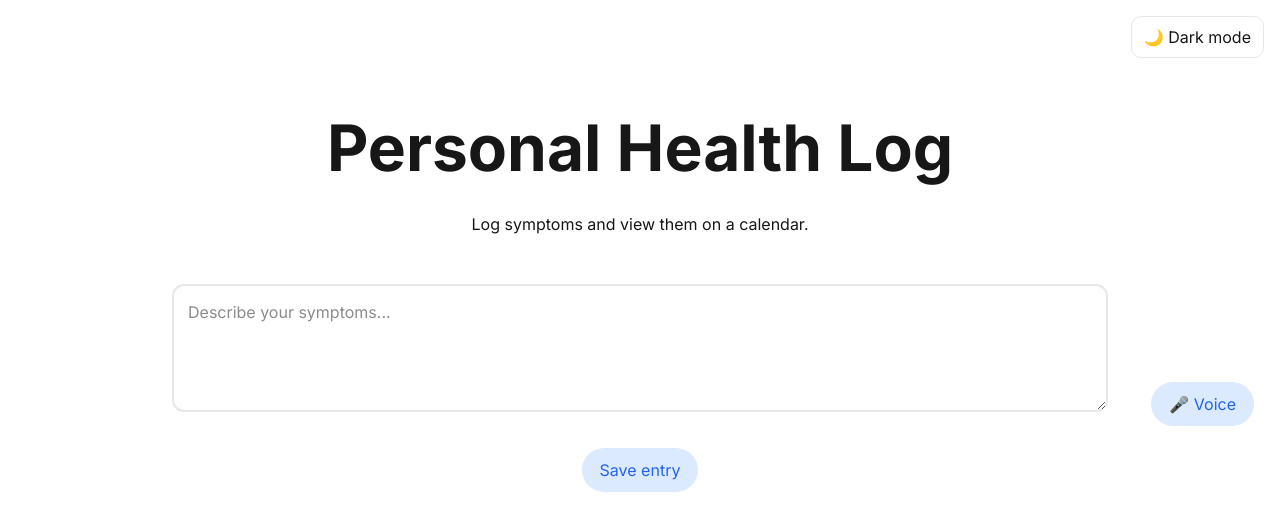
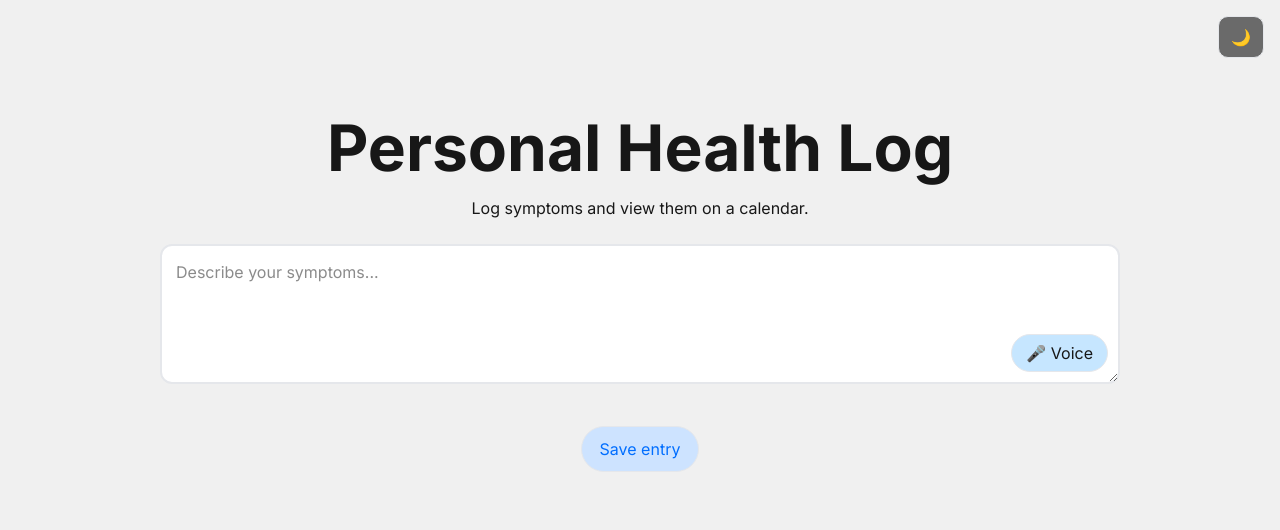
Before and after one commit to misotofu7/personal-health-log, a Next.js app: page / in a window 1280 px wide. Shown: the top 530 px of the page. Built offline with nearby package versions, Linux system fonts and the light colour scheme.

Commit message:
style: standardize color variables and button hover states
- Completed current basic features on default page
- Fix inconsistent variable naming across buttons
- Apply hover states for voice, save, and theme toggle buttons
- Clean up unused and duplicate color definitions

```diff
--- a/src/app/components/ThemeToggle.js
+++ b/src/app/components/ThemeToggle.js
@@ -26,9 +26,9 @@ export default function ThemeToggle() {
       type="button"
       onClick={toggleTheme}
       className="theme-toggle"
-      aria-label="Toggle dark mode"
+      aria-label="Toggle light and dark mode"
     >
-      {theme === "light" ? "🌙 Dark mode" : "☀️ Light mode"}
+      {theme === "light" ? "🌙" : "☀️"}
     </button>
   );
 }
--- a/src/app/globals.css
+++ b/src/app/globals.css
@@ -1,48 +1,73 @@
 @import "tailwindcss";
 
 :root {
-  --background: #ffffff;
+  /* Base surfaces */
+  --background: #f0f0f0;
   --foreground: #171717;
-  --card: #ffffff;
+  --textbox: #ffffff;
   --border: #e5e7eb;
-  --accent: #2563eb;
-  --accent-light: #dbeafe;
+
+  /* Accent */
+  --accent: #006eff;
+  --accent-hover: #0057cc;
+  --accent-light: #cde3ff;
+
+  /* Buttons */
+  --voice-bg: #c6e6ff;
+  --voice-hover: #006eff;
+
+  --save-bg: #cde3ff;
+  --save-hover: #006eff;
+
+  --toggle-bg: #6a6a6a;
+  --toggle-hover: #4b4b4b;
 }
 
-@theme inline {
+/* @theme inline {
   --color-background: var(--background);
   --color-foreground: var(--foreground);
   --font-sans: var(--font-geist-sans);
   --font-mono: var(--font-geist-mono);
-}
-
-@media (prefers-color-scheme: dark) {
-  :root {
-    --background: #0a0a0a;
-    --foreground: #ededed;
-    --card: #0f172a;
-    --border: #233044;
-    --accent: #60a5fa;
-    --accent-light: #1d4ed8;
-  }
-}
+} */
 
 :root[data-theme="light"] {
-  --background: #ffffff;
+  --background: #f0f0f0;
   --foreground: #171717;
-  --card: #ffffff;
+  --textbox: #ffffff;
   --border: #e5e7eb;
-  --accent: #2563eb;
-  --accent-light: #dbeafe;
+
+  --accent: #006eff;
+  --accent-hover: #0057cc;
+  --accent-light: #cde3ff;
+
+  --voice-bg: #c6e6ff;
+  --voice-hover: #006eff;
+
+  --save-bg: #cde3ff;
+  --save-hover: #006eff;
+
+  --toggle-bg: #6a6a6a;
+  --toggle-hover: #4b4b4b;
 }
 
 :root[data-theme="dark"] {
   --background: #0b1220;
-  --foreground: #f1f5f9;
-  --card: #0f172a;
+  --foreground: #f0f0f0;
+  --textbox: #0f172a;
   --border: #233044;
-  --accent: #60a5fa;
+
+  --accent: #ffffff;
+  --accent-hover: #e5e7eb;
   --accent-light: #1d4ed8;
+
+  --voice-bg: #4583ff;
+  --voice-hover: #ffffff;
+
+  --save-bg: #1d4ed8;
+  --save-hover: #ffffff;
+
+  --toggle-bg: #182542;
+  --toggle-hover: #233044;
 }
 
 body {
@@ -62,44 +87,36 @@ body {
   color: var(--foreground);
 }
 
-.card {
-  background: var(--card);
-  padding: 16px;
-}
-
 .muted {
   color: var(--foreground);
 }
 
 .textarea-wrapper {
-  display: flex;
-  justify-content: center;
-  margin-top: 24px;
+  position: relative;
+  width: 100%;
+  max-width: 75%;
+  margin: 24px auto;
+
+  min-height: 140px;
+  max-height: 300px;
 }
 
-
-.label {
-  display: block;
-  margin-bottom: 8px;
-  font-weight: 500;
-}
-
-.textarea-wrapper {
-  position: relative; /* anchor for button */
+.textarea-wrapper textarea {
+  margin: 0;
+  width: 100%;
 }
 
 textarea {
-  width: 100%;
-  max-width: 75%;
-  margin: 24px auto;
-  padding: 14px 48px 14px 14px;
+  min-height: 140px;
+  max-height: 300px;
+
+  padding: 14px 120px 56px 14px;
+  background-color: var(--textbox);
   font-size: 16px;
 
   border: 2px solid var(--border);
   border-radius: 12px;
 
-  min-height: 120px;
-  max-height: 300px;
   resize: vertical;
   overflow-y: auto;
 }
@@ -112,20 +129,31 @@ textarea:focus {
 
 .voice-button {
   position: absolute;
-  right: 10px;
-  bottom: 10px;
+  right: 12px;
+  bottom: 18px;
+  z-index: 2;
 
-  border: none;
-  background: var(--accent-light);
-  color: var(--accent);
+  height: 38px;
   border-radius: 999px;
-  padding: 10px 18px;
+
+  display: inline-flex;
+  align-items: center;
+  gap: 8px;
+
+  padding: 0 14px;
+  width: auto;
+  border: 1px solid var(--border);
+
+  background: var(--voice-bg);
+  color: var(--foreground);
+
   cursor: pointer;
 }
 
-.voice-btn:hover {
-  background: var(--accent);
-  color: white;
+.voice-button:hover {
+  background: var(--voice-hover);
+  color: var(--accent-light);
+  transition: background-color 0.2s ease, color 0.2s ease;
 }
 
 .save-button {
@@ -133,15 +161,22 @@ textarea:focus {
   border: none;
   background: var(--accent-light);
   color: var(--accent);
+  border: 1px solid var(--border);
   border-radius: 999px;
   padding: 10px 18px;
   cursor: pointer;
 }
 
+.save-button:hover {
+  background: var(--accent);
+  color: var(--accent-light);
+  transition: background-color 0.2s ease, color 0.2s ease;
+}
+
 .theme-toggle {
   border: 1px solid var(--border);
-  background: var(--card);
-  color: var(--fg);
+  background: var(--toggle-bg);
+  color: var(--foreground);
   padding: 8px 12px;
   border-radius: 10px;
   cursor: pointer;
@@ -151,6 +186,11 @@ textarea:focus {
   right: 16px;
 }
 
+.theme-toggle:hover {
+  background: var(--toggle-hover);
+  transition: background-color 0.2s ease, color 0.2s ease;
+}
+
 .top-bar {
   display: flex;
   justify-content: flex-end;
--- a/src/app/page.js
+++ b/src/app/page.js
@@ -9,22 +9,20 @@ export default function Home() {
       </header>
 
       <h1 className="main-title">Personal Health Log</h1>
+      <p className="muted">Log symptoms and view them on a calendar.</p>
 
-      <div className="card">
-        <p className="muted">Log symptoms and view them on a calendar.</p>
-
+      <div>
         <div className="textarea-wrapper">
           <textarea
             id="symptoms"
             placeholder="Describe your symptoms..."
-            rows={4}
           />
           <button
             type="button"
             className="voice-button"
             aria-label="Voice input"
           >
-            🎤 Voice
+            🎤  Voice
           </button>
         </div>
 
```
